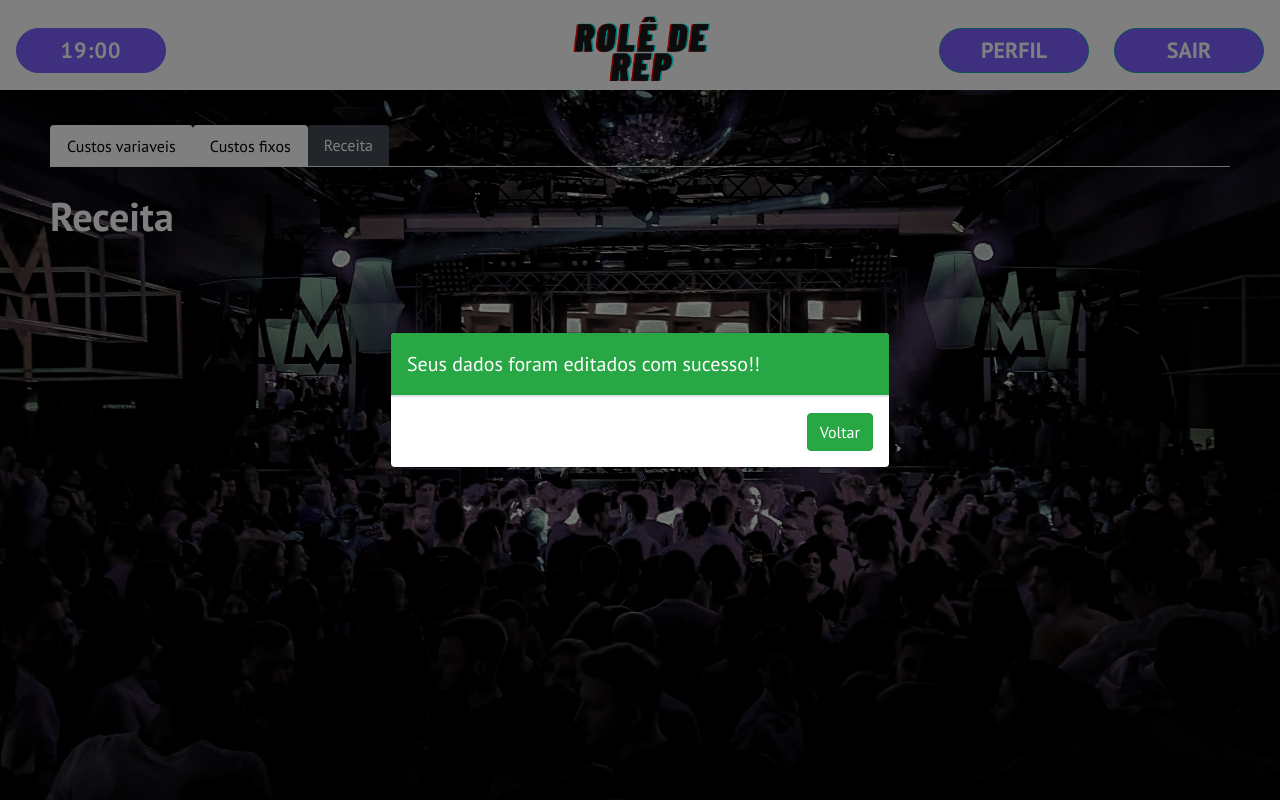
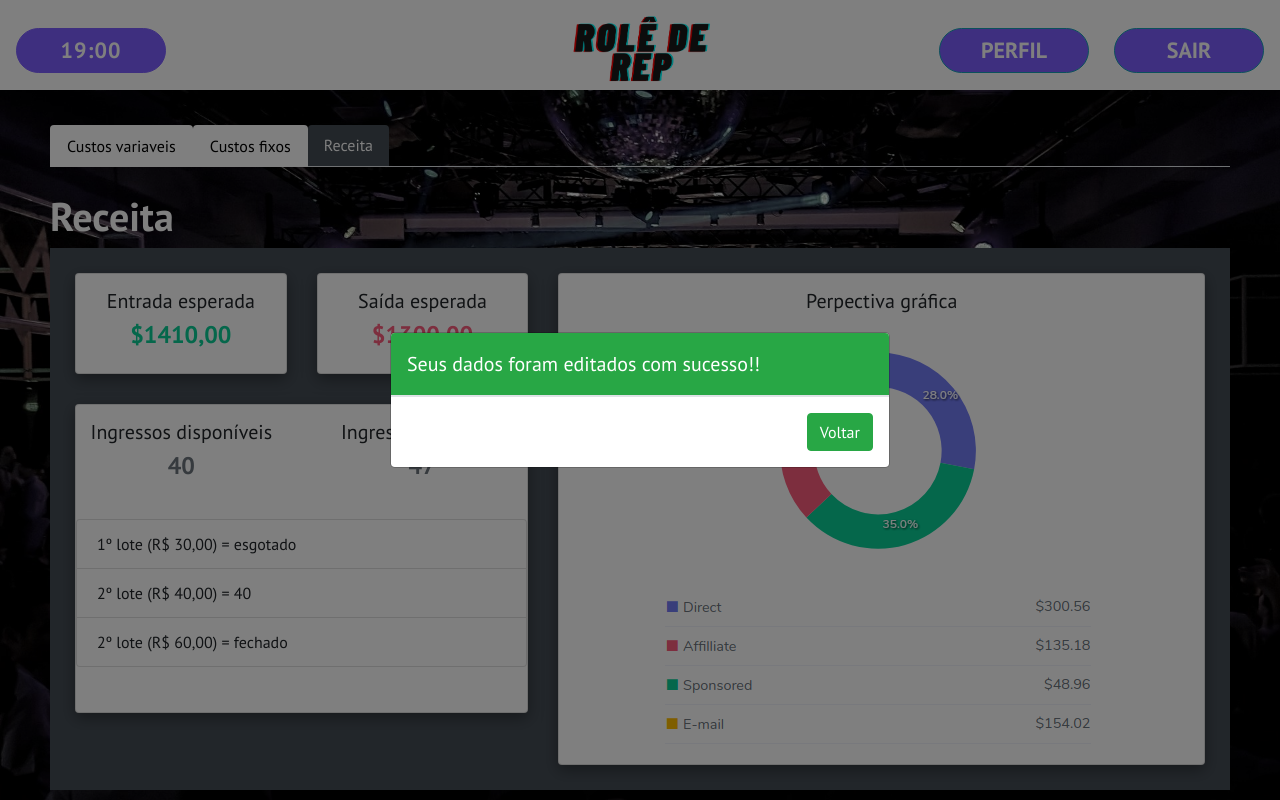
Before and after one commit to jvccorsi/Engenharia3-certo, a PHP site: page /git/Views/reports.php in a window 1280 px wide, after a click on "Receita". Run offline with PHP 8.4, Linux system fonts and the light colour scheme; the visitor is signed in with stand-in values (Sample User, id 1); data comes from the database, SQL or seed files in the repository.

Commit message:
visualizaçao de receita adicionada ao report

```diff
--- a/Style/reports.css
+++ b/Style/reports.css
@@ -1,11 +1,11 @@
 
-
-main #reports-tabs li a {
+/* Main */
+#reports-tabs li a {
   background-color: #fff;
   color: #000;
 }
 
-main #reports-tabs li a.active {
+#reports-tabs li a.active {
   background-color: #454d55;
   color: #fff;
 
@@ -15,9 +15,36 @@ main #reports-tabs li a.active {
   border-bottom: 1px solid #454d55;
 }
 
-
-main .tab-content section h1 {
+/* Section */
+.tab-content section h1 {
   margin-top: 25px;
   font-weight: 800;
   color: #fff;
 }
+
+.tab-content #income-container {
+  padding: 25px;
+  background-color: #454d55;
+}
+
+.tab-content #income-container .card {
+  padding: 15px 0;
+  box-shadow: rgba(0, 0, 0, 0.35) 0px 5px 15px;
+}
+
+.tab-content #income-container .card h4 {
+  color: #6c757d;
+  font-weight: 800;
+}
+
+.tab-content #income-container .card h4.green-title {
+  color: #0acf97;
+}
+
+.tab-content #income-container .card h4.red-title {
+  color: #fa5c7c;
+}
+
+.tab-content #income-container #mini-box-column div {
+  padding-bottom: 15px;
+}
--- a/Views/reports.php
+++ b/Views/reports.php
@@ -141,6 +141,57 @@ include("../Controllers/verify_login.php");
       </section>
       <section class="tab-pane" id="receita">
         <h1>Receita</h1>
+        <div id="income-container" class="container-fluid">
+          <div class="row">
+            <div id="mini-box-column" class="col-md-5">
+              <div id="revenue-row" class="row">
+                <div class="col-md-6">
+                  <div class="card d-flex align-items-center">
+                    <h5>Entrada esperada</h5>
+                    <h4 class="green-title">$1410,00</h4>
+                  </div>
+                </div>
+                <div class="col-md-6">
+                  <div class="card d-flex align-items-center">
+                    <h5>Saída esperada</h5>
+                    <h4 class="red-title">$1300,00</h4>
+                  </div>
+                </div>
+              </div>
+              <div id="ticket-row" class="row">
+                <div class="col-md-12">
+                  <div class="card">
+                    <div class="row">
+                      <div class="col-sm-6 d-flex align-items-center flex-column">
+                        <h5>Ingressos disponíveis</h5>
+                        <h4>40</h4>
+                      </div>
+                      <div class="col-sm-6 d-flex align-items-center flex-column">
+                        <h5>Ingressos vendidos</h5>
+                        <h4>47</h4>
+                      </div>
+                    </div>
+                    <div class="row">
+                      <div class="col-sm-12">
+                        <ul class="list-group">
+                          <li class="list-group-item">1º lote (R$ 30,00) = esgotado</li>
+                          <li class="list-group-item">2º lote (R$ 40,00) = 40</li>
+                          <li class="list-group-item">2º lote (R$ 60,00) = fechado</li>
+                        </ul>
+                      </div>
+                    </div>
+                  </div>
+                </div>
+                </div>
+              </div>
+            <div class="col-md-7">
+              <div class="card d-flex align-items-center">
+                <h5>Perpectiva gráfica</h5>
+                <img src="../assets/graphic_example.png">
+              </div>
+            </div>
+          </div>
+        </div>
       </section>
     </div>
   </main>
```
Also changed, not shown: Views/evento.php (deleted, +0 -48 lines), assets/graphic_example.png (added).
